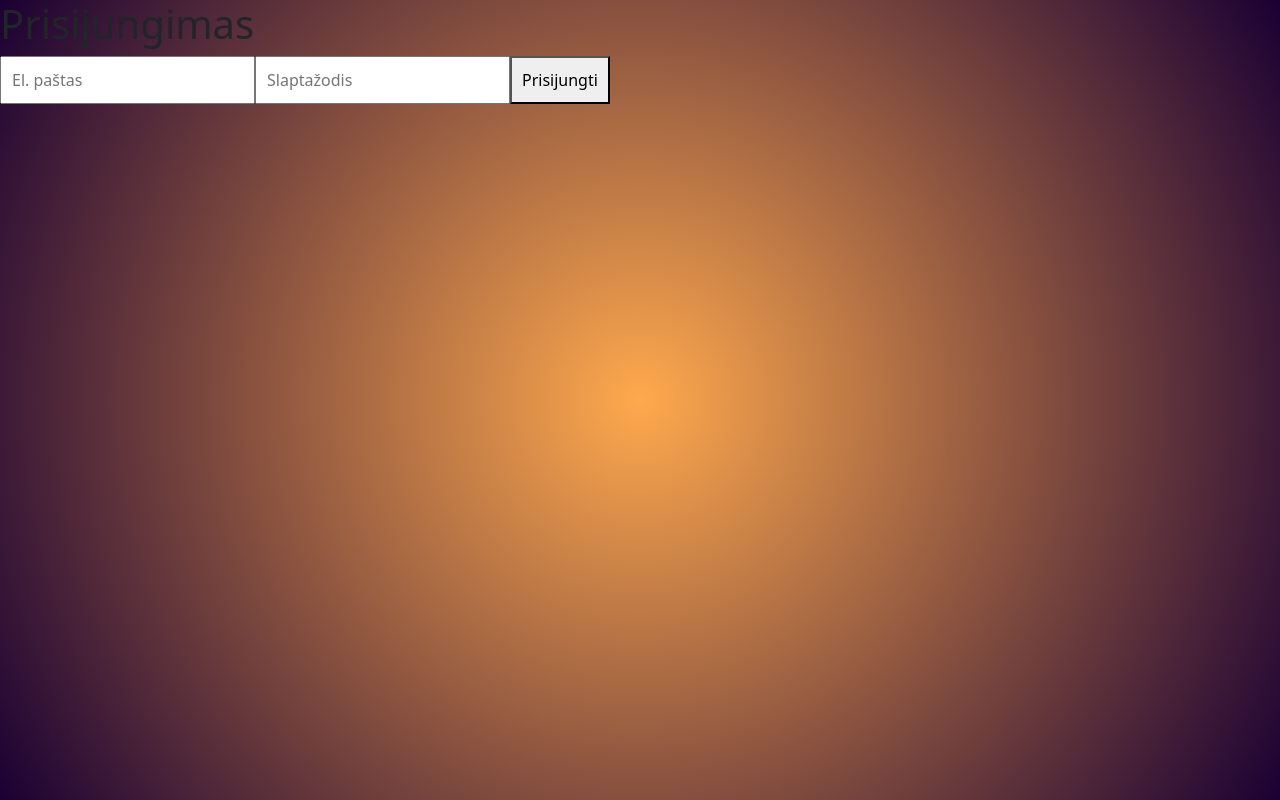
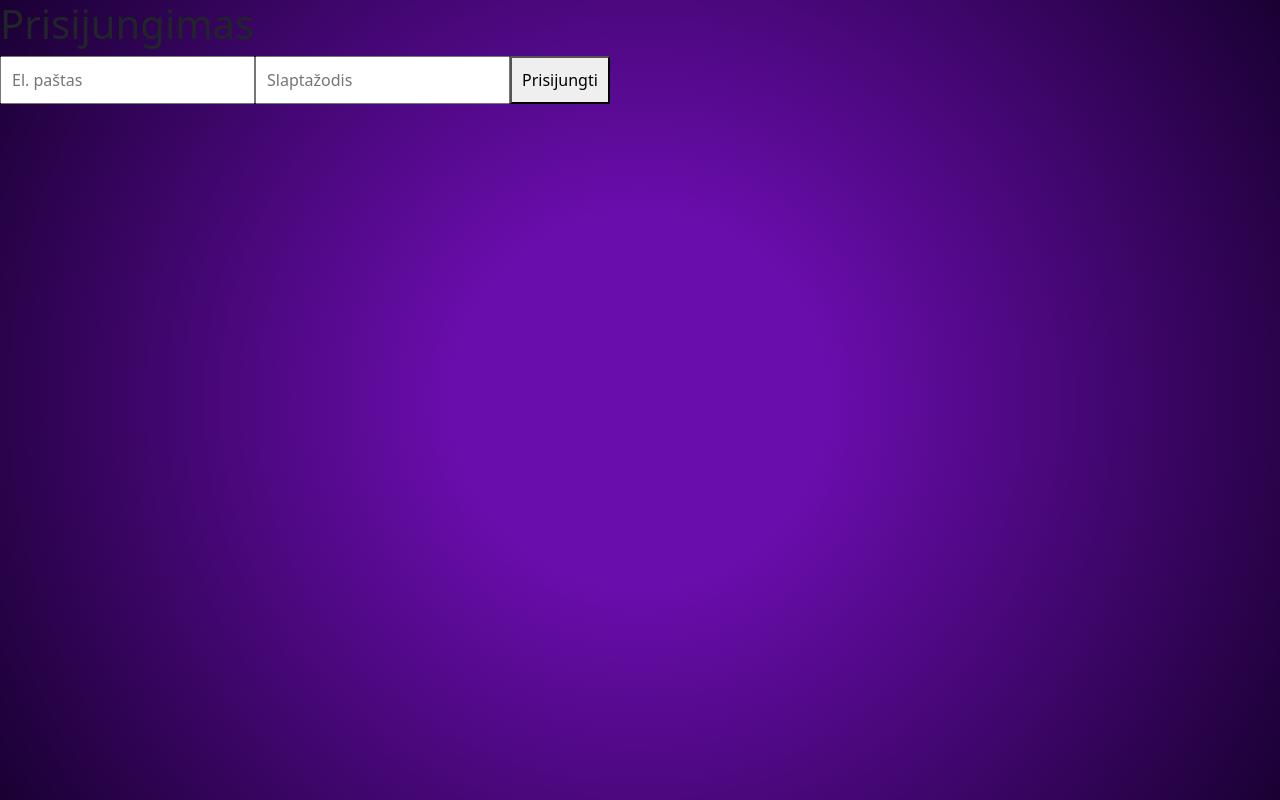
Before and after one commit to evaldas1994/tasks-front, a Vue app: page / in a window 1280 px wide. Built offline with nearby package versions, Linux system fonts and the light colour scheme; no server answers; a web font is replaced by a local one.

Commit message:
Revertinau po nesėkmingo manifest skaidymo

```diff
--- a/src/assets/css/app.css
+++ b/src/assets/css/app.css
@@ -6,15 +6,15 @@ html, body, #app {
   padding: 0;
   overflow: hidden;
 
+  background: radial-gradient(circle,
+  #6A0DAD 24%,
+  #1A0033 100%
+  );
+
   /*background: radial-gradient(circle,*/
-  /*#6A0DAD 24%,*/
+  /*#FFA94D 0%,*/
   /*#1A0033 100%*/
   /*);*/
-
-  background: radial-gradient(circle,
-  #FFA94D 0%,
-  #1A0033 100%
-  );
 }
 body {
 
```
